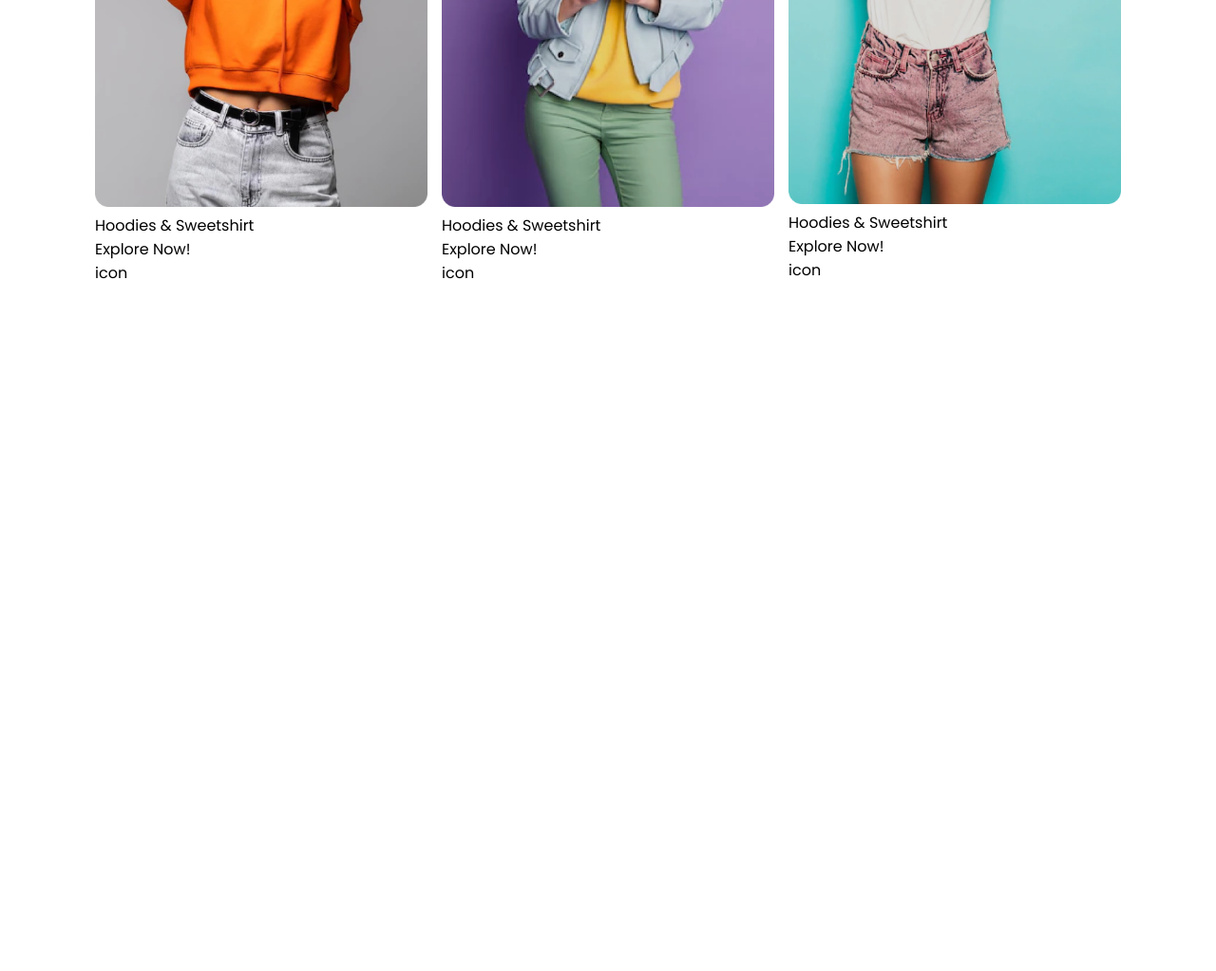
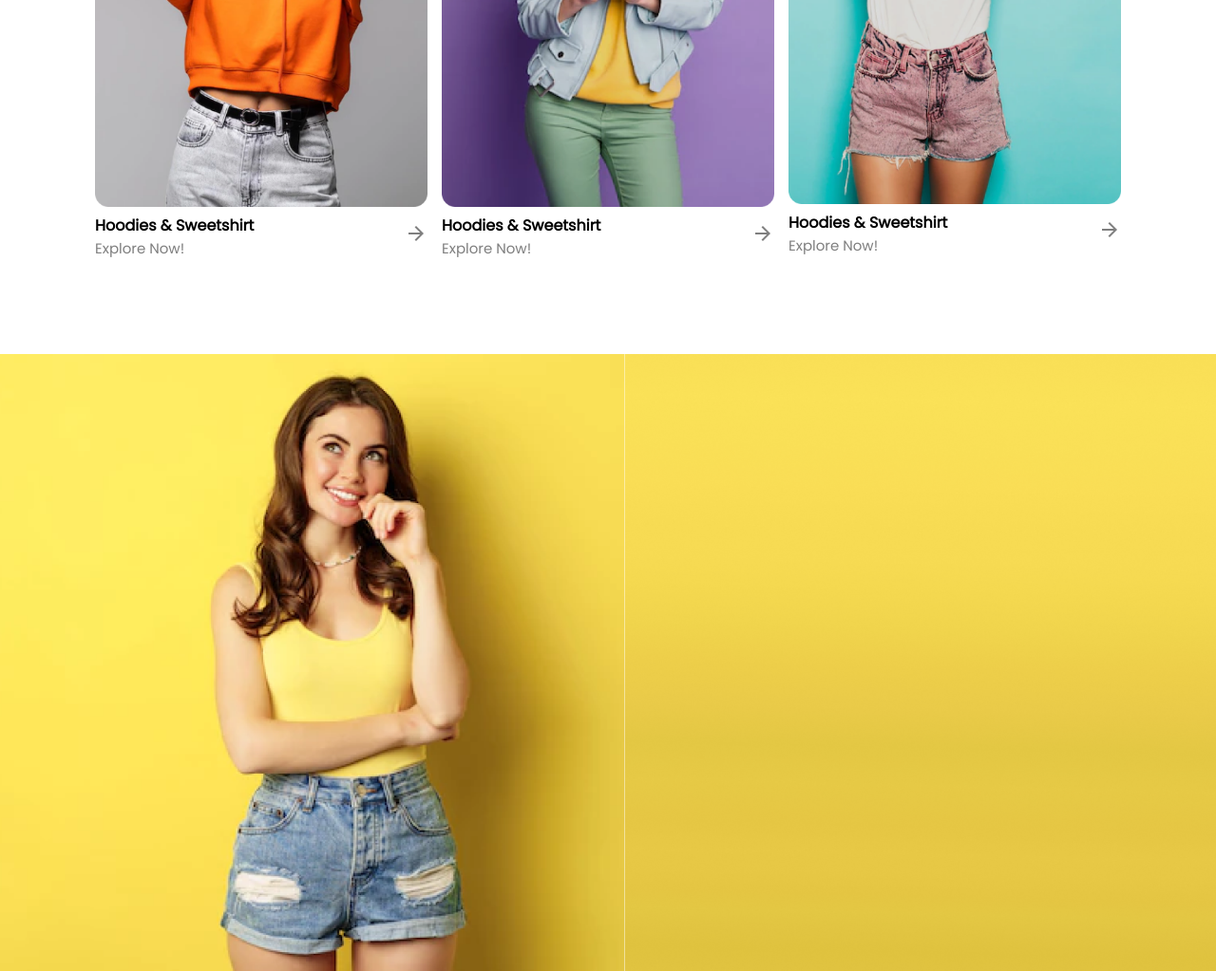
Before and after one commit to quabenah-dt/SHOPPING-WEBSITE---UISTORE-DESIGN, a plain HTML site: page INDEX.HTML in a window 1280 px wide. Shown: the part 1337-2360 px from the top of the page at 95% size. Before the commit the page ends 1637 px from the top, so only its background shows below. Drawn offline with nearby package versions, Linux system fonts and the light colour scheme.

Commit message:
"Added Material Symbols Outlined icon, updated HTML structure for product info, and added CSS styles for new banner section and product info"

```diff
--- a/INDEX.HTML
+++ b/INDEX.HTML
@@ -15,6 +15,9 @@
 
     <!-- FONTS -->
      <link rel="stylesheet" href="./ASSETS/Fonts/fonts.css">
+
+    <!-- ICON -->
+     <link rel="stylesheet" href="https://fonts.googleapis.com/css2?family=Material+Symbols+Outlined:opsz,wght,FILL,GRAD@24,400,0,0&icon_names=arrow_forward" />
 
     <title>SHOPPING_WEBSITE</title>
 </head>
@@ -87,14 +90,14 @@
                 <div class="hoodies">
                     <img src="./ASSETS/IMAGES/New Arrivals/hoodies.png" alt="">
                     <div class="info">
-                        <div>
-                            <p>
+                        <div class="product-info">
+                            <h4>
                                 Hoodies & Sweetshirt
-                            </p>
+                            </h4>
                             <p>Explore Now!</p>
                         </div>
                         <div>
-                            <span>icon</span>
+                            <span class="material-symbols-outlined">arrow_forward</span>
                         </div>
                     </div>
                 </div>
@@ -102,14 +105,14 @@
                 <div class="coats">
                     <img src="./ASSETS/IMAGES/New Arrivals/coats.png" alt="">
                     <div class="info">
-                        <div>
-                            <p>
+                        <div class="product-info">
+                            <h4>
                                 Hoodies & Sweetshirt
-                            </p>
+                            </h4>
                             <p>Explore Now!</p>
                         </div>
                         <div>
-                            <span>icon</span>
+                            <span class="material-symbols-outlined">arrow_forward</span>
                         </div>
                     </div>
                 </div>
@@ -117,19 +120,38 @@
                 <div class="tees">
                     <img src="./ASSETS/IMAGES/New Arrivals/tees.png" alt="">
                     <div class="info">
-                        <div>
-                            <p>
+                        <div class="product-info">
+                            <h4>
                                 Hoodies & Sweetshirt
-                            </p>
+                            </h4>
                             <p>Explore Now!</p>
                         </div>
                         <div>
-                            <span>icon</span>
+                            <span class="material-symbols-outlined">arrow_forward</span>
                         </div>
                     </div>
                 </div>
             </div>
         </div>
+
+
+        <div class="banner">
+            <div class="banner-img">
+                <img src="./ASSETS/IMAGES/Main/img2.png" alt="">
+            </div>
+            <div class="banner-info">
+                <img src="./ASSETS/IMAGES/Main/Rectangle 24.png" alt="">
+                <!-- <h1>
+                    <span class="highlight highlight-white">PAYDAY</span><br>
+                    SALE NOW <br>
+                </h1>
+                <p>Spend mininam $100 get 30% off voucher code for your next purchase</p>
+                <p>1 June - 10 Jun 2021e</p>
+                <p>*Terms & Conditions apply </p>
+                <button>Shop Now</button> -->
+            </div>
+        </div>
+
     </div>
 
 </body>
--- a/MAIN.CSS
+++ b/MAIN.CSS
@@ -36,7 +36,7 @@
     max-width: 1440px;
     margin: 0 auto;
     padding: 0 100px;
-    overflow-x: hidden;
+    /* overflow-x: hidden; */
 }
 
 nav {
@@ -244,6 +244,10 @@ nav button {
     margin-top: 50px;
 }
 
+.brands img {
+    mix-blend-mode: multiply;
+}
+
 .arivals {
     margin-top: 50px;
     display: flex;
@@ -265,3 +269,35 @@ nav button {
     font-family: var(--FONT-PRIMARY);
     font-size: var(--FONT-LARGE-40);
 }
+
+.info {
+    display: flex;
+    justify-content: space-between;
+    align-items: center;
+}
+
+.product-info p {
+    font-family: var(--FONT-THIRD);
+    font-size: 15px;
+    color: #7F7F7F;
+}
+
+.material-symbols-outlined {
+    color: #7F7F7F;
+}
+
+.banner {
+    margin-top: 100px;
+    display: flex;
+    align-items: center;
+    justify-content: center;
+    gap: 0;
+}
+
+.banner img {
+    height: 650px;
+    display: block;
+    margin: 0; /* Removes any default margin */
+    padding: 0; /* Removes any default padding */
+    border: none; /* Removes any border that may cause a line */
+}
```
Also changed, not shown: ASSETS/IMAGES/Main/Rectangle 24.png (added), ASSETS/IMAGES/Main/img2-removebg-preview.png (added).
